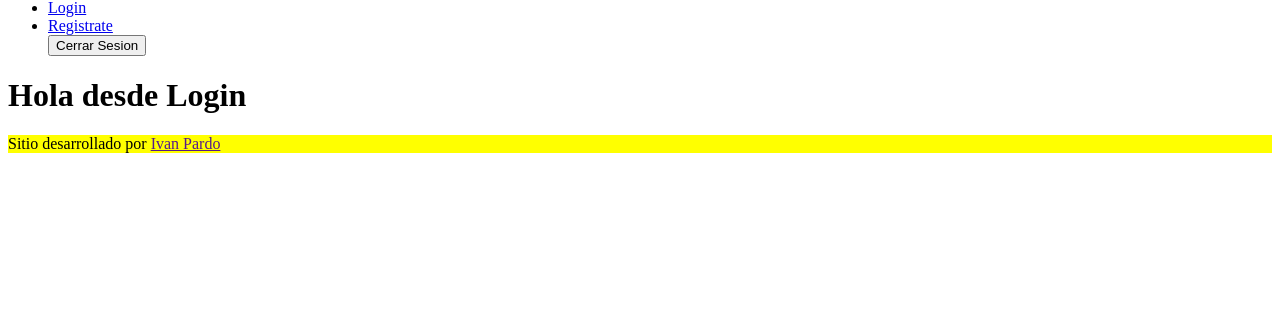
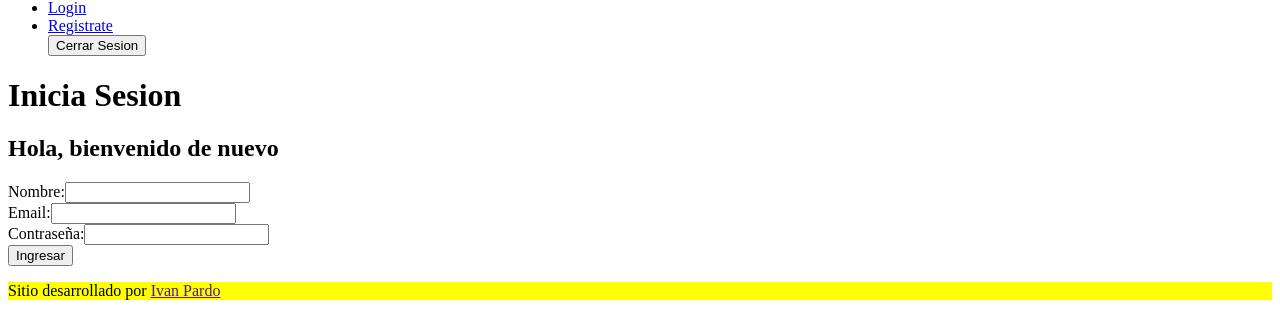
Before and after one commit to ivan-pardo/utn-project-frontend, a React (Vite) app: page /login in a window 1280 px wide. Shown: the part 628-941 px from the top of the page. Before the commit the page ends 800 px from the top, so only its background shows below. Built offline with nearby package versions, Linux system fonts and the light colour scheme.

Commit message:
add: contenido estatico en Login

```diff
--- a/src/pages/Login.jsx
+++ b/src/pages/Login.jsx
@@ -1,11 +1,33 @@
-import { Layout } from "../components/Layout"
+import { Layout } from "../components/Layout";
 
 const Login = () => {
   return (
     <Layout>
-      <h1>Hola desde Login</h1>
+      <h1>Inicia Sesion</h1>
+
+      <section>
+        <h2>Hola, bienvenido de nuevo</h2>
+        <form>
+          <div>
+            <label>Nombre:</label>
+            <input type="text" name="nombre" />
+          </div>
+
+          <div>
+            <label>Email:</label>
+            <input type="email" name="email" />
+          </div>
+
+          <div>
+            <label>Contraseña:</label>
+            <input type="password" name="password" />
+          </div>
+
+          <button>Ingresar</button>
+        </form>
+      </section>
     </Layout>
-  )
-}
+  );
+};
 
-export { Login }
+export { Login };
```
